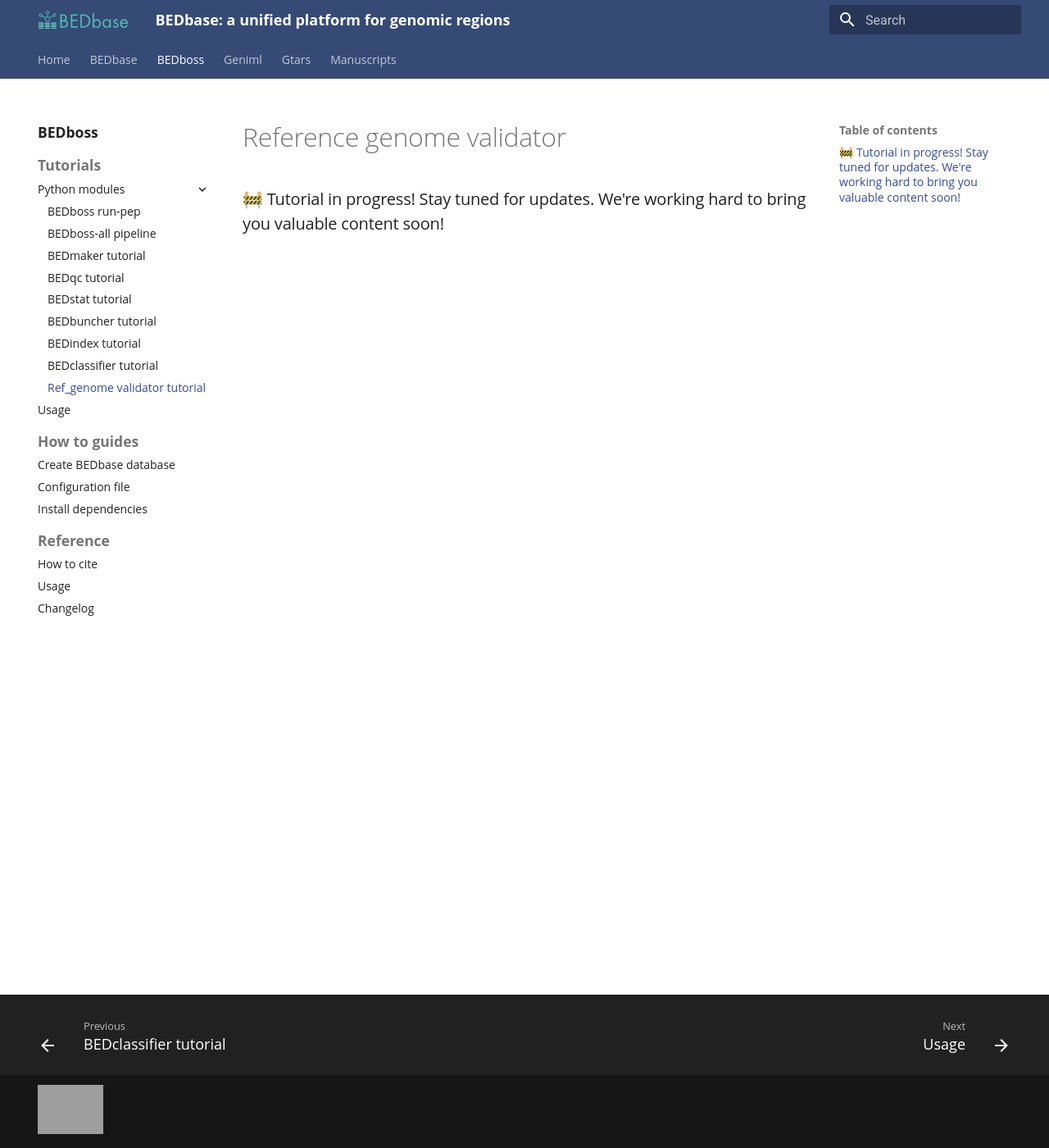
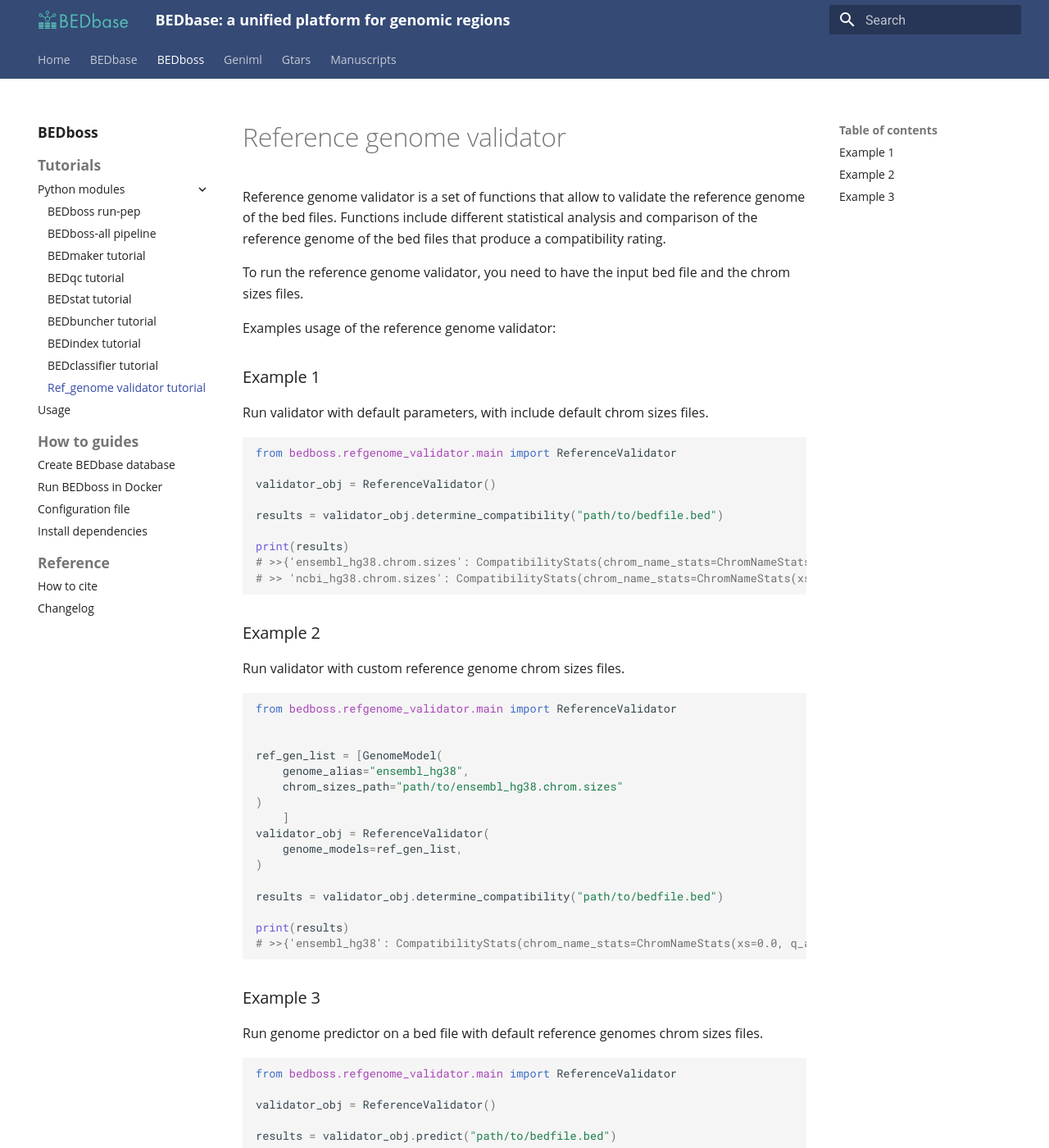
Before and after one commit to databio/bedbase, an MkDocs documentation site: the page built from docs/bedboss/tutorials/python/ref_genome_tutorial.md, in a window 1280 px wide and 1400 px high. Shown: the whole window at 82% size. Built offline with MkDocs 1.6.1 and Material for MkDocs 9.7.7, drawn with Linux system fonts in a browser that asks for light colours; grey boxes are pictures that could not be loaded.

Commit message:
updated bedboss docs

````diff
--- a/docs/bedboss/tutorials/python/ref_genome_tutorial.md
+++ b/docs/bedboss/tutorials/python/ref_genome_tutorial.md
@@ -1,3 +1,62 @@
 # Reference genome validator
 
-### 🚧 Tutorial in progress! Stay tuned for updates. We're working hard to bring you valuable content soon!
+Reference genome validator is a set of functions that allow to validate the reference genome of the bed files.
+Functions include different statistical analysis and comparison of the reference genome of the bed files that produce a compatibility rating.
+
+To run the reference genome validator, you need to have the input bed file and the chrom sizes files.
+
+Examples usage of the reference genome validator:
+
+### Example 1
+Run validator with default parameters, with include default chrom sizes files.
+
+```python
+
+from bedboss.refgenome_validator.main import ReferenceValidator
+
+validator_obj = ReferenceValidator()
+
+results = validator_obj.determine_compatibility("path/to/bedfile.bed")
+
+print(results)
+# >>{'ensembl_hg38.chrom.sizes': CompatibilityStats(chrom_name_stats=ChromNameStats(xs=0.0, q_and_m=0.0, q_and_not_m=86.0, not_q_and_m=68.0, jaccard_index=0.0, jaccard_index_binary=0.0, passed_chrom_names=False), chrom_length_stats=ChromLengthStats(oobr=None, beyond_range=False, num_of_chrom_beyond=0, percentage_bed_chrom_beyond=0.0, percentage_genome_chrom_beyond=0.0), chrom_sequence_fit_stats=SequenceFitStats(sequence_fit=None), igd_stats=None, compatibility=RatingModel(assigned_points=10, tier_ranking=4)),
+# >> 'ncbi_hg38.chrom.sizes': CompatibilityStats(chrom_name_stats=ChromNameStats(xs=0.0, q_and_m=0.0, q_and_not_m=86.0, not_q_and_m=705.0, jaccard_index=0.0, jaccard_index_binary=0.0, passed_chrom_names=False), chrom_length_stats=ChromLengthStats(oobr=None, beyond_range=False, num_of_chrom_beyond=0, percentage_bed_chrom_beyond=0.0, percentage_genome_chrom_beyond=0.0), chrom_sequence_fit_stats=SequenceFitStats(sequence_fit=None), igd_stats=None, compatibility=RatingModel(assigned_points=10, tier_ranking=4)),
+
+```
+
+### Example 2
+Run validator with custom reference genome chrom sizes files.
+
+```python
+
+from bedboss.refgenome_validator.main import ReferenceValidator
+
+
+ref_gen_list = [GenomeModel(
+    genome_alias="ensembl_hg38",
+    chrom_sizes_path="path/to/ensembl_hg38.chrom.sizes"
+)
+    ]
+validator_obj = ReferenceValidator(
+    genome_models=ref_gen_list,
+)
+
+results = validator_obj.determine_compatibility("path/to/bedfile.bed")
+
+print(results)
+# >>{'ensembl_hg38': CompatibilityStats(chrom_name_stats=ChromNameStats(xs=0.0, q_and_m=0.0, q_and_not_m=86.0, not_q_and_m=68.0, jaccard_index=0.0, jaccard_index_binary=0.0, passed_chrom_names=False), chrom_length_stats=ChromLengthStats(oobr=None, beyond_range=False, num_of_chrom_beyond=0, percentage_bed_chrom_beyond=0.0, percentage_genome_chrom_beyond=0.0), chrom_sequence_fit_stats=SequenceFitStats(sequence_fit=None), igd_stats=None, compatibility=RatingModel(assigned_points=10, tier_ranking=4))}
+```
+
+### Example 3
+Run genome predictor on a bed file with default reference genomes chrom sizes files.
+
+```python
+from bedboss.refgenome_validator.main import ReferenceValidator
+
+validator_obj = ReferenceValidator()
+
+results = validator_obj.predict("path/to/bedfile.bed")
+
+print(results)
+
+```
--- a/mkdocs.yml
+++ b/mkdocs.yml
@@ -81,11 +81,11 @@ nav:
         - Command line interface: bedboss/usage.md
     - How to guides:
       - Create BEDbase database: bedboss/how-to-create-database.md
+      - Run BEDboss in Docker: bedboss/how-to-run-in-docker.md
       - Create config file: bedbase/how-to-configure.md
       - Install dependencies: bedboss/how-to-install-requirements.md
     - Reference:
       - How to cite: citations.md
-      - Usage: bedboss/usage.md
       - Changelog: bedboss/changelog.md
   - Geniml:
     - Geniml: geniml/README.md
````
Also changed, not shown: docs/bedboss/how-to-run-in-docker.md (added, +42 -0 lines), docs/bedboss/tutorials/python/bedclassifier_tutorial.md (+12 -1 lines), docs/bedboss/usage.md (+1 -1 lines).
